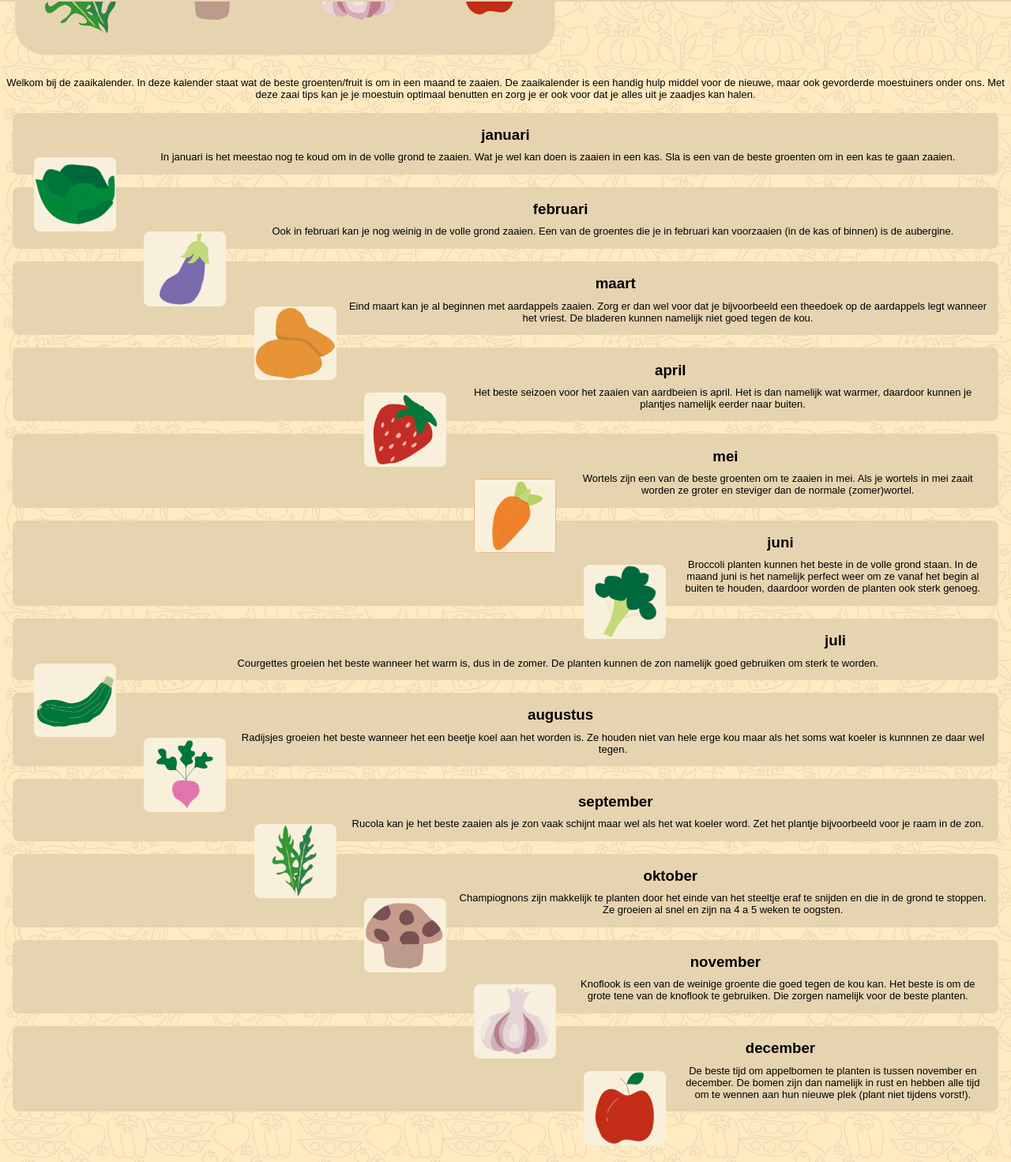
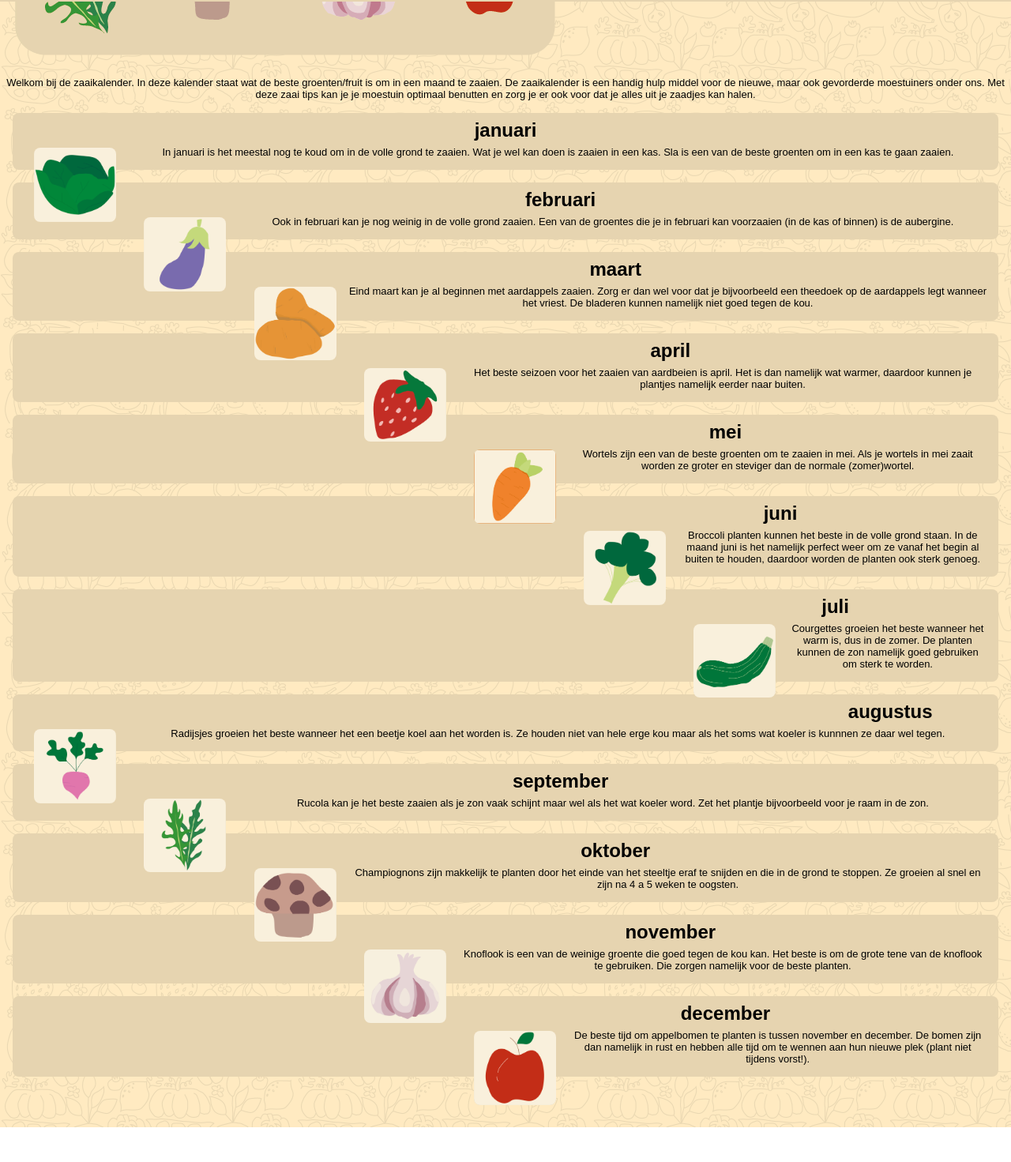
Before and after one commit to mayanicoleeva/smoesmoestuin, a plain HTML site: page seizoensgroentenenfruit.html in a window 1280 px wide. Shown: the part 798-2269 px from the top of the page at 79% size. After the commit the page ends 2225 px from the top, so only its background shows below. Drawn offline with Linux system fonts and the light colour scheme; a web font is replaced by a local one.

Commit message:
laatste verandering

```diff
--- a/seizoensgroentenenfruit.html
+++ b/seizoensgroentenenfruit.html
@@ -3,7 +3,7 @@
   <head>
     <meta charset="UTF-8" />
     <meta name="viewport" content="width=device-width, initial-scale=1.0" />
-    <title>Document</title>
+    <title>Zaaikalender</title>
     <link rel="stylesheet" href="style.css" />
     <link rel="stylesheet" href="https://use.typekit.net/fwz6kdv.css">
   </head>
@@ -19,7 +19,9 @@
     </header>
     <main>
       <h1>zaaikalender</h1>
-      <img src="img/kalender2.png" alt="kalender met groenten en fruit" />
+      <img src="img/kalender2.png" alt="zaaikalender voor je moestuin. Januari sla, februari aubergine, maart aardappels,
+      april aardbei, mei wortel, juni broccoli, juli courgette, augustus radijs, september rucola, oktober Champiognons, november
+      knoflook, december appel." />
       <p>
         Welkom bij de zaaikalender. In deze kalender staat wat de beste
         groenten/fruit is om in een maand te zaaien. De zaaikalender is een handig hulp middel voor de nieuwe,
@@ -28,17 +30,17 @@
       </p>
       <section>
         <article>
-          <h1>januari</h1>
+          <h2>januari</h2>
           <img
             src="img/sla1.png" alt="illustratie van een krop sla" class="kalender2"/>
           <p>
-            In januari is het meestao nog te koud om in de volle grond te
+            In januari is het meestal nog te koud om in de volle grond te
             zaaien. Wat je wel kan doen is zaaien in een kas. Sla is een van de
             beste groenten om in een kas te gaan zaaien.
           </p>
         </article>
         <article>
-          <h1>februari</h1>
+          <h2>februari</h2>
           <img
             src="img/aubergine1.png" alt="illustratie van een aubergine" class="kalender2"/>
           <p>
@@ -48,7 +50,7 @@
           </p>
         </article>
         <article>
-          <h1>maart</h1>
+          <h2>maart</h2>
           <img
             src="img/aardappel1.png"
             alt="illustratie van twee aardappels"
@@ -60,63 +62,63 @@
           </p>
         </article>
         <article>
-          <h1>april</h1>
+          <h2>april</h2>
           <img src="img/iconaardbei.png" alt="illustratie van een aardbei" class="kalender2">
           <p>Het beste seizoen voor het zaaien van aardbeien is april. Het is dan namelijk wat warmer, daardoor
             kunnen je plantjes namelijk eerder naar buiten.
           </p>
         </article>
         <article>
-          <h1>mei</h1>
+          <h2>mei</h2>
           <img src="img/wortel1.png" alt="illustraties van een wortel" class="kalender2">
           <p>Wortels zijn een van de beste groenten om te zaaien in mei. Als je wortels in mei zaait
             worden ze groter en steviger dan de normale (zomer)wortel.
           </p>
         </article>
         <article>
-          <h1>juni</h1>
+          <h2>juni</h2>
           <img src="img/broccoli1.png" alt="illustratie van een broccoli" class="kalender2">
           <p>Broccoli planten kunnen het beste in de volle grond staan. In de maand juni is het namelijk perfect weer
             om ze vanaf het begin al buiten te houden, daardoor worden de planten ook sterk genoeg.
           </p>
         </article>
         <article>
-          <h1>juli</h1>
+          <h2>juli</h2>
           <img src="img/courgette1.png" alt="illustratie van courgette" class="kalender2">
           <p>Courgettes groeien het beste wanneer het warm is, dus in de zomer. De planten kunnen de zon namelijk
             goed gebruiken om sterk te worden.
           </p>
         </article>
         <article>
-          <h1>augustus</h1>
+          <h2>augustus</h2>
           <img src="img/radijs.png" alt="illustratie van een radijs" class="kalender2">
           <p>Radijsjes groeien het beste wanneer het een beetje koel aan het worden is. Ze houden niet van hele erge kou
             maar als het soms wat koeler is kunnnen ze daar wel tegen.
           </p>
         </article>
         <article>
-          <h1>september</h1>
+          <h2>september</h2>
           <img src="img/rucola.png" alt="illustratie van twee rucola blaadjes" class="kalender2">
           <p>Rucola kan je het beste zaaien als je zon vaak schijnt maar wel als het wat koeler word. Zet het plantje
             bijvoorbeeld voor je raam in de zon.
           </p>
         </article>
         <article>
-          <h1>oktober</h1>
+          <h2>oktober</h2>
           <img src="img/paddenstoel1.png" alt="illustratie van een paddenstoel met stippen" class="kalender2">
           <p>Champiognons zijn makkelijk te planten door het einde van het steeltje eraf te snijden en die in
             de grond te stoppen. Ze groeien al snel en zijn na 4 a 5 weken te oogsten.
           </p>
         </article>
         <article>
-          <h1>november</h1>
+          <h2>november</h2>
           <img src="img/knoflook2.png" alt="illustratie van een knoflook" class="kalender2">
           <p>Knoflook is een van de weinige groente die goed tegen de kou kan. Het beste is om de grote tene van de knoflook
             te gebruiken. Die zorgen namelijk voor de beste planten.
           </p>
         </article>
         <article class="laatste">
-          <h1>december</h1>
+          <h2>december</h2>
           <img src="img/appel1.png" alt="illustratie van een appel" class="kalender2">
           <p>De beste tijd om appelbomen te planten is tussen november en december. De bomen zijn dan namelijk in rust en hebben
             alle tijd om te wennen aan hun nieuwe plek (plant niet tijdens vorst!).
```
Also changed, not shown: home.html (+3 -3 lines), index.html (+2 -2 lines), stappenplan.html (+1 -1 lines), 1 other file.
